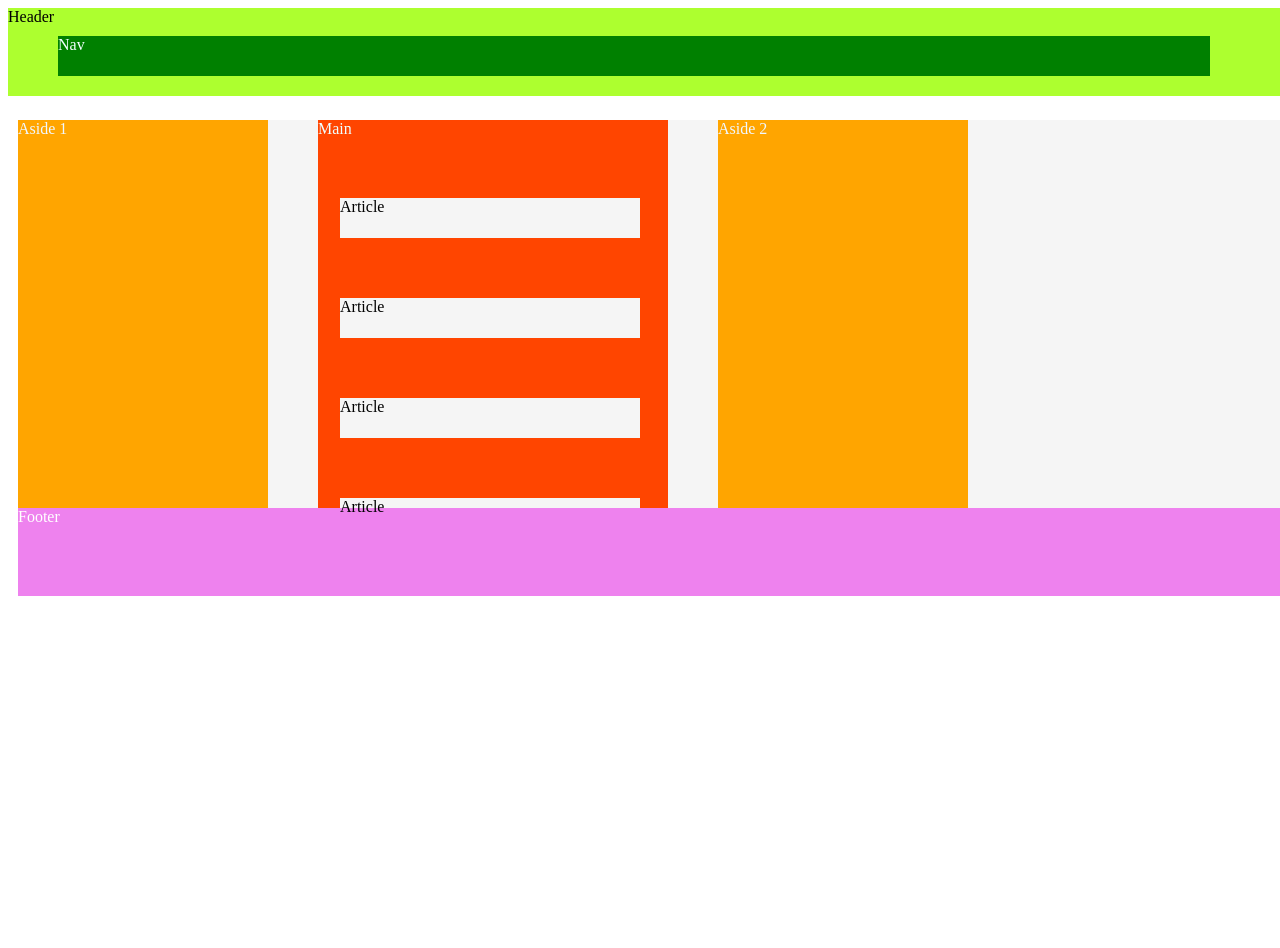
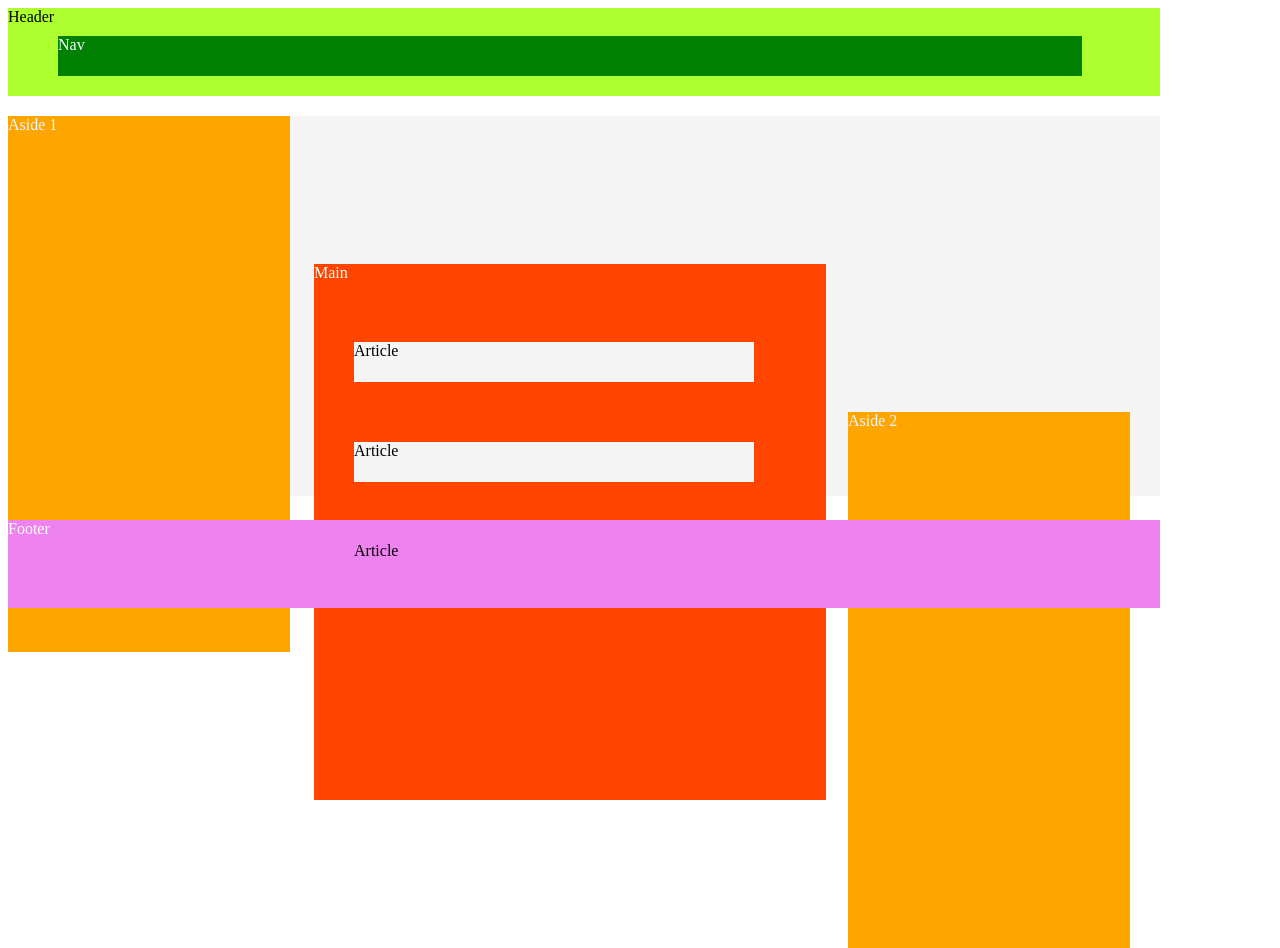
Before and after one commit to NayeliGS/maquetado-practica2, a plain HTML site: page index.html in a window 1280 px wide. Before the commit the page ends 800 px from the top, so only its background shows below. Drawn offline with Linux system fonts and the light colour scheme.

Commit message:
Se modifivo archivo

```diff
--- a/index.html
+++ b/index.html
@@ -23,7 +23,7 @@
           <article>Article</article>
           <article>Article</article>
           <article>Article</article>
-          <article>Article</article>
+
         </div>
 
         <aside class="aside2">Aside 2</aside>
--- a/styles.css
+++ b/styles.css
@@ -1,11 +1,11 @@
 header{
-    width: 100vw;
+    width: 90vw;
     height: 11vh;
     background-color: greenyellow;
 
 }
 nav{
-    width: 90vw;
+    width: 80vw;
     height: 5vh;
     background-color: green;
     margin-left: 50px;
@@ -14,52 +14,50 @@ nav{
 }
 
 main{
-    width: 100vw;
-    height: 50vh;
+    width:90vw;
+    height: 380px;
     background-color: whitesmoke;
-    margin-left: 10px;
-    margin-top: 24px;
+    margin-top: 20px;
 
 
 }
 .aside1{
     background-color:orange;
-    width: 250px;
-    height: 450px;
+    width: 22vw;
+    height: 67vh;
     color: aliceblue;
 }
 .maincuadro{
     background-color: orangered;
-    width: 350px;
-    height: 450px;
-    margin-left: 300px;
-    margin-top: -450px;
+    width: 40vw;
+    height: 67vh;
+    margin-left: 306px;
+    margin-top: -388px;
     color: azure;
 
 }
 
 article{
     background-color: whitesmoke;
-    width: 300px;
+    width: 400px;
     height: 40px;
-    margin-left: 22px;
+    margin-left: 40px;
     color: black;
     margin-top: 60px;
 }
 .aside2{
     background-color:orange;
-    width: 250px;
-    height: 450px;
-    margin-left: 700px;
-    margin-top: -450px;
-    margin-right: 100px;
+    width: 22vw;
+    height: 67vh;
+    margin-left: 840px;
+    margin-top: -388px;
+
     color: aliceblue;
 }
 footer{
-    width: 100vw;
+    width: 90vw;
     height: 11vh;
     background-color: violet;
     color:white;
-    margin-top: -12px;
-    margin-left: 10px;
+    margin-top: 24px;
   }
```
